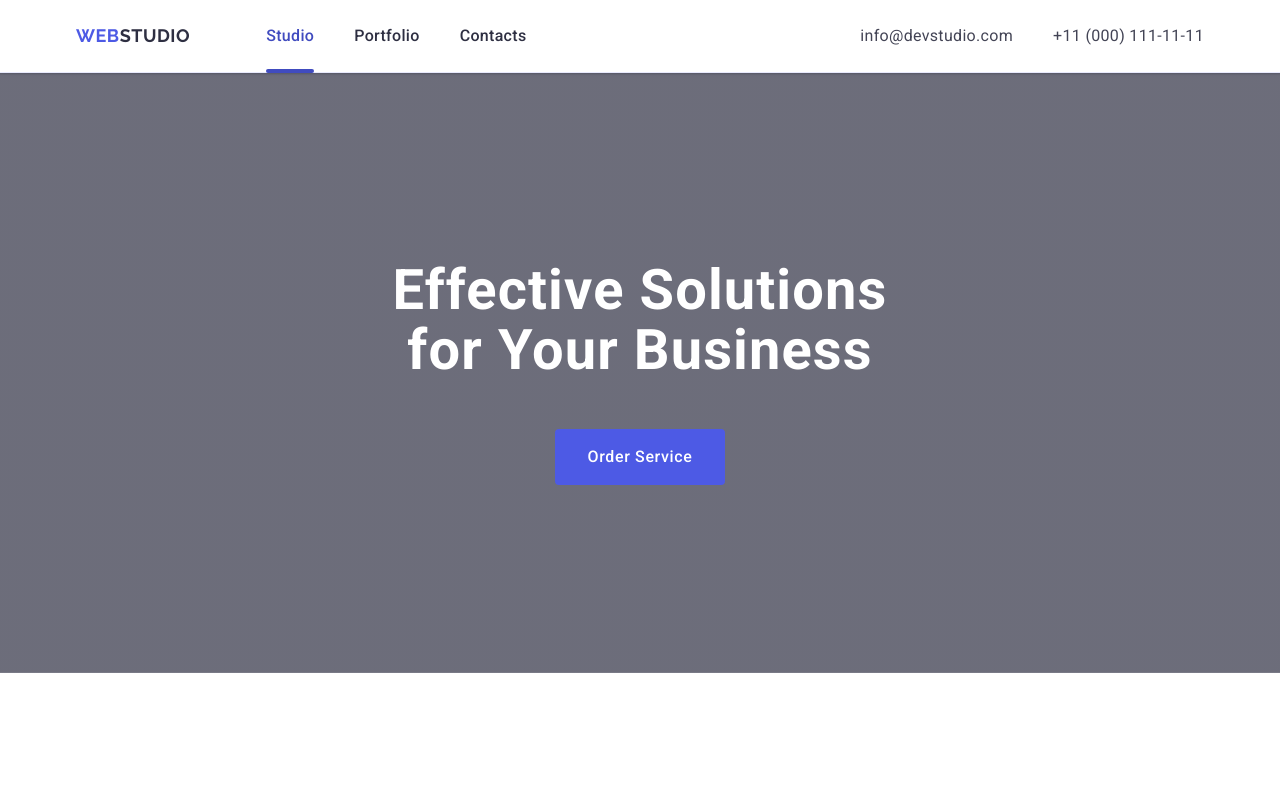
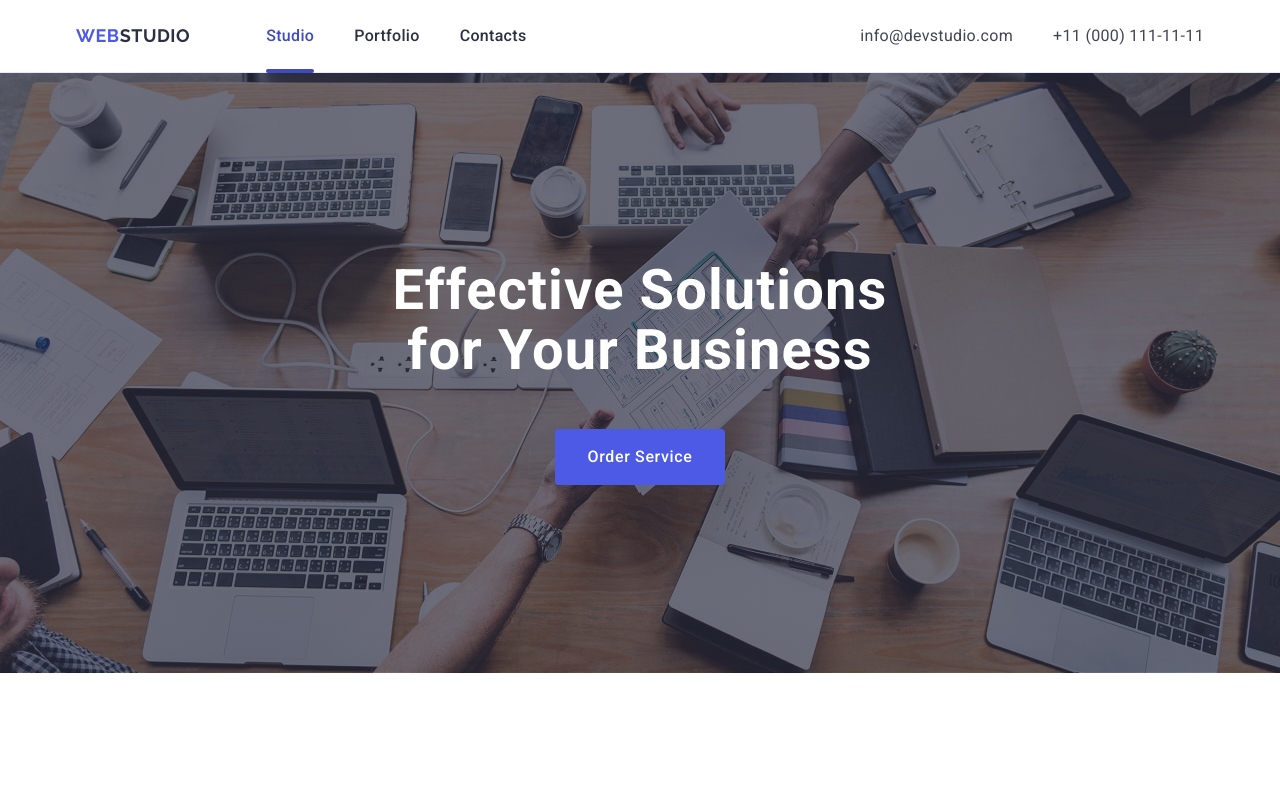
Before and after one commit to vitalii-dylovyi/goit-markup-hw-04, a plain HTML site: page index.html in a window 1280 px wide. Shown: the top 789 px of the page. Drawn offline with nearby package versions, Linux system fonts and the light colour scheme.

Commit message:
fix hero bg image

```diff
--- a/css/styles.css
+++ b/css/styles.css
@@ -196,7 +196,7 @@ h3 {
   background-repeat: no-repeat;
   background-image:
     linear-gradient(rgba(46, 47, 66, 0.7), rgba(46, 47, 66, 0.7)),
-    url("./images/hero-image.jpeg");
+    url("../images/hero-image.jpeg");
 }
 
 .hero-container {
```
